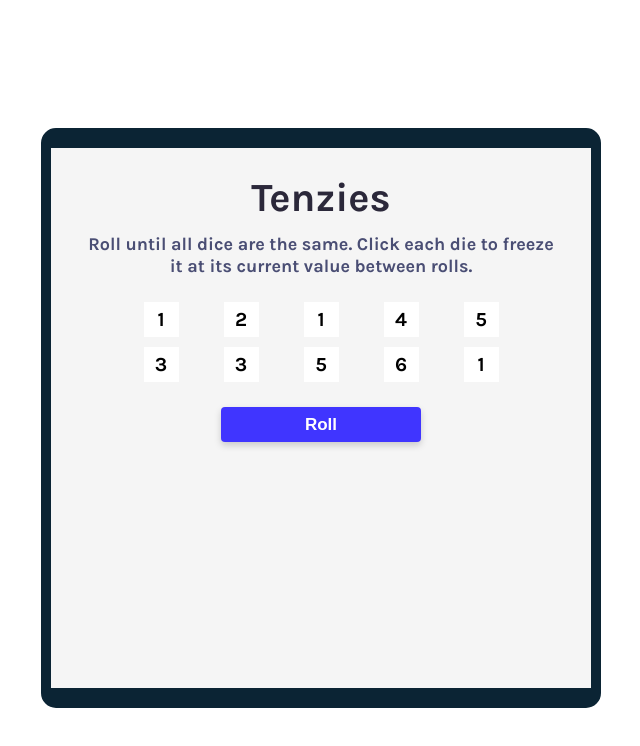
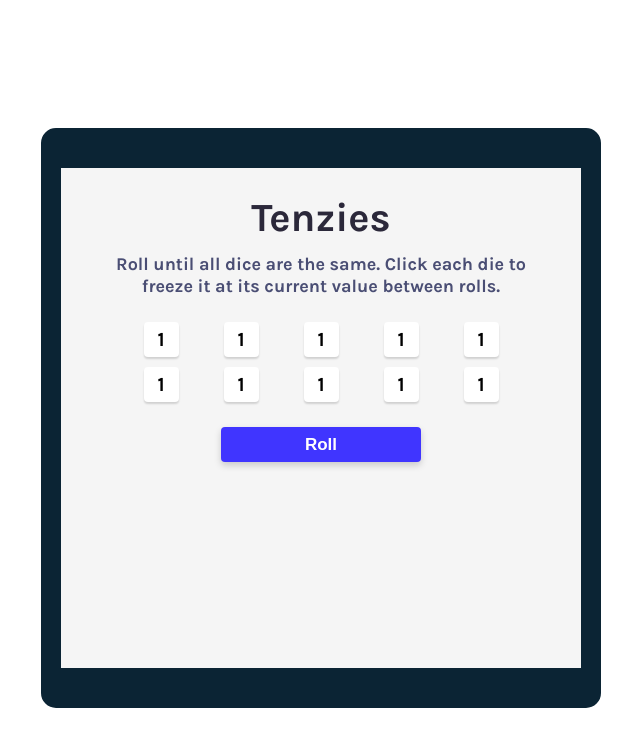
Before and after one commit to islom-sattorov/tenzies, a React (Vite) app: page / in a window 1280 px wide. Shown: the top 746 px of the page, without its empty margins (319-959 px from the left). Built offline with nearby package versions, Linux system fonts and the light colour scheme.

Commit message:
fix: css

```diff
--- a/src/Components/Table/Table.jsx
+++ b/src/Components/Table/Table.jsx
@@ -1,7 +1,7 @@
 import { useState } from "react";
 
 function Table() {
-    const [numbers, setNumbers] = useState(() => ["1", "2", "1", "4", "5", "3", "3", "5", "6", "1"]);
+    const [numbers, setNumbers] = useState(() => ["1", "1", "1", "1", "1", "1", "1", "1", "1", "1"]);
 
     const renderedNumbers = numbers.map((item, idx) => <div className="number" key={idx}>{item}</div>)
 
--- a/src/index.css
+++ b/src/index.css
@@ -10,9 +10,9 @@ html{
 }
 
 .main{
-  border-top: 20px solid #0B2434;
-  border-bottom: 20px solid #0B2434;
-  border-inline: 10px solid #0B2434;
+  border-top: 40px solid #0B2434;
+  border-bottom: 40px solid #0B2434;
+  border-inline: 20px solid #0B2434;
   width: 560px;
   height: 580px;
   margin: 10% auto;
@@ -64,6 +64,8 @@ html{
   font-size: 20px;
   font-weight: 700;
   background: #fff;
+  box-shadow: 0px 2px 2px rgba(0, 0, 0, 0.15);
+  border-radius: 4px;
 }
 
 .table_btn{
```
